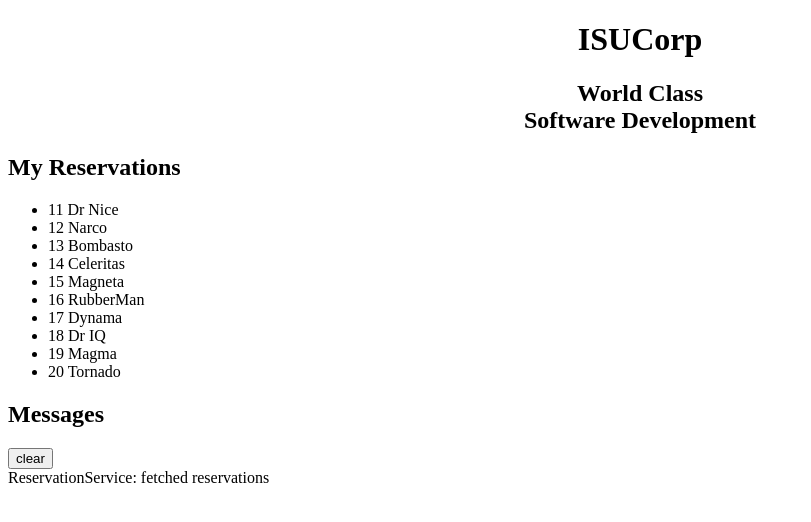
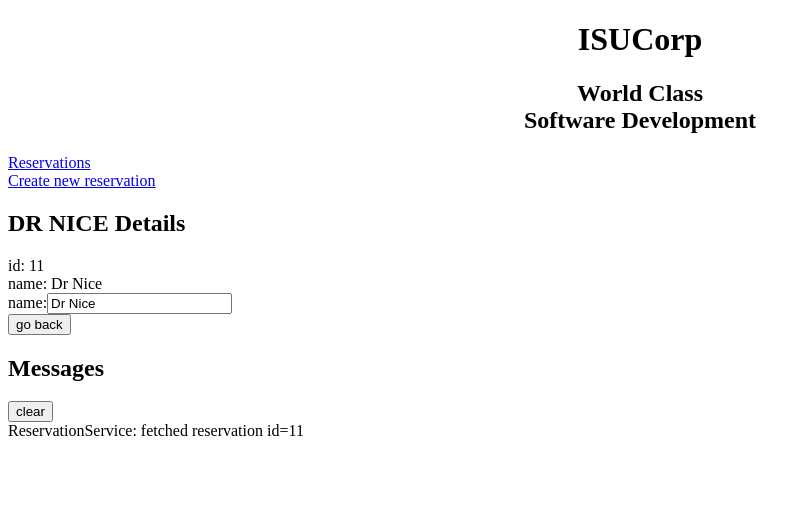
Before and after one commit to lmcarreiro/isu-corp-test, an Angular app in the folder client/: page /reservation/11 in a window 1280 px wide. Before the commit this address led to /. Shown: the top 522 px of the page, without its empty margins (0-811 px from the left). Built offline with nearby package versions, Linux system fonts and the light colour scheme.

Commit message:
Add routing

```diff
--- a/client/src/app/app-routing.module.ts
+++ b/client/src/app/app-routing.module.ts
@@ -1,7 +1,14 @@
 import { NgModule } from '@angular/core';
 import { Routes, RouterModule } from '@angular/router';
+import { ReservationsListComponent } from './reservations-list/reservations-list.component';
+import { ReservationDetailComponent } from './reservation-detail/reservation-detail.component';
 
-const routes: Routes = [];
+const routes: Routes = [
+  { path: '', redirectTo: '/reservations-list', pathMatch: 'full' },
+  { path: 'reservations-list', component: ReservationsListComponent },
+  { path: 'reservation', component: ReservationDetailComponent },
+  { path: 'reservation/:id', component: ReservationDetailComponent },
+];
 
 @NgModule({
   imports: [RouterModule.forRoot(routes)],
--- a/client/src/app/app.component.ts
+++ b/client/src/app/app.component.ts
@@ -8,7 +8,10 @@ import { Component } from '@angular/core';
       <h1><strong>ISU</strong>Corp</h1>
       <h2>World Class<br />Software Development</h2>
     </div>
-    <app-reservations-list></app-reservations-list>
+    <nav>
+      <a routerLink="/reservations-list">Reservations</a><br />
+      <a routerLink="/reservation">Create new reservation</a><br />
+    </nav>
     <router-outlet></router-outlet>
     <app-messages></app-messages>
   `,
--- a/client/src/app/reservation-detail/reservation-detail.component.ts
+++ b/client/src/app/reservation-detail/reservation-detail.component.ts
@@ -1,5 +1,9 @@
-import { Component, Input, OnInit } from '@angular/core';
+import { Component, OnInit } from '@angular/core';
+import { ActivatedRoute } from '@angular/router';
+import { Location } from '@angular/common';
+
 import { Reservation } from '../reservation';
+import { ReservationService } from '../reservation.service';
 
 @Component({
   selector: 'app-reservation-detail',
@@ -11,14 +15,38 @@ import { Reservation } from '../reservation';
       <label>name:</label>
       <input [(ngModel)]="reservation.name" placeholder="name" />
     </div>
+    <button (click)="goBack()">go back</button>
   `,
   styles: [],
 })
 export class ReservationDetailComponent implements OnInit {
-  @Input()
-  reservation!: Reservation;
+  emptyReservation: Reservation = {
+    id: 0,
+    name: '',
+  };
 
-  constructor() {}
+  reservation: Reservation = this.emptyReservation;
 
-  ngOnInit(): void {}
+  constructor(
+    private route: ActivatedRoute,
+    private reservationService: ReservationService,
+    private location: Location
+  ) {}
+
+  ngOnInit(): void {
+    this.getReservation();
+  }
+
+  goBack(): void {
+    this.location.back();
+  }
+
+  getReservation(): void {
+    const id = this.route.snapshot.paramMap.get('id');
+    if (id) {
+      this.reservationService.getReservationById(parseInt(id)).subscribe(reservation => {
+        this.reservation = reservation || this.emptyReservation;
+      });
+    }
+  }
 }
--- a/client/src/app/reservation.service.ts
+++ b/client/src/app/reservation.service.ts
@@ -10,6 +10,12 @@ import { Reservation } from './reservation';
 export class ReservationService {
   constructor(private messageService: MessageService) {}
 
+  getReservationById(id: number): Observable<Reservation | undefined> {
+    // TODO: send the message _after_ fetching the reservation
+    this.messageService.add(`ReservationService: fetched reservation id=${id}`);
+    return of(RESERVATIONS.find(r => r.id === id));
+  }
+
   getReservations(): Observable<Reservation[]> {
     // TODO: send the message _after_ fetching the reservations
     this.messageService.add('ReservationService: fetched reservations');
--- a/client/src/app/reservations-list/reservations-list.component.ts
+++ b/client/src/app/reservations-list/reservations-list.component.ts
@@ -1,5 +1,4 @@
 import { Component, OnInit } from '@angular/core';
-import { MessageService } from '../message.service';
 import { Reservation } from '../reservation';
 import { ReservationService } from '../reservation.service';
 
@@ -8,25 +7,19 @@ import { ReservationService } from '../reservation.service';
   template: `
     <h2>My Reservations</h2>
     <ul>
-      <li *ngFor="let reservation of reservationsList" (click)="onSelect(reservation)">
-        <span class="badge">{{ reservation.id }}</span> {{ reservation.name }}
+      <li *ngFor="let reservation of reservationsList">
+        <a routerLink="/reservation/{{ reservation.id }}">
+          <span class="badge">{{ reservation.id }}</span> {{ reservation.name }}
+        </a>
       </li>
     </ul>
-
-    <div *ngIf="selectedReservation">
-      <app-reservation-detail [reservation]="selectedReservation"></app-reservation-detail>
-    </div>
   `,
   styles: [],
 })
 export class ReservationsListComponent implements OnInit {
-  selectedReservation?: Reservation;
   reservationsList: Reservation[] = [];
 
-  constructor(
-    private reservationService: ReservationService,
-    private messageService: MessageService
-  ) {}
+  constructor(private reservationService: ReservationService) {}
 
   ngOnInit(): void {
     this.getReservations();
@@ -37,9 +30,4 @@ export class ReservationsListComponent implements OnInit {
       .getReservations()
       .subscribe(reservationsList => (this.reservationsList = reservationsList));
   }
-
-  onSelect(reservation: Reservation): void {
-    this.selectedReservation = reservation;
-    this.messageService.add(`ReservationsListComponent: Selected reservation id=${reservation.id}`);
-  }
 }
```
